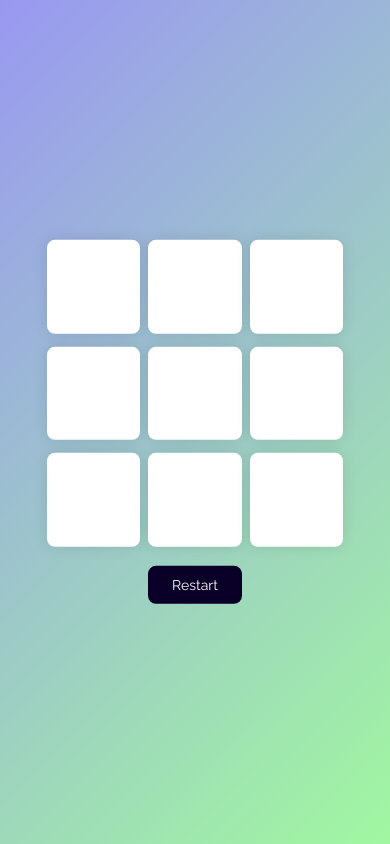
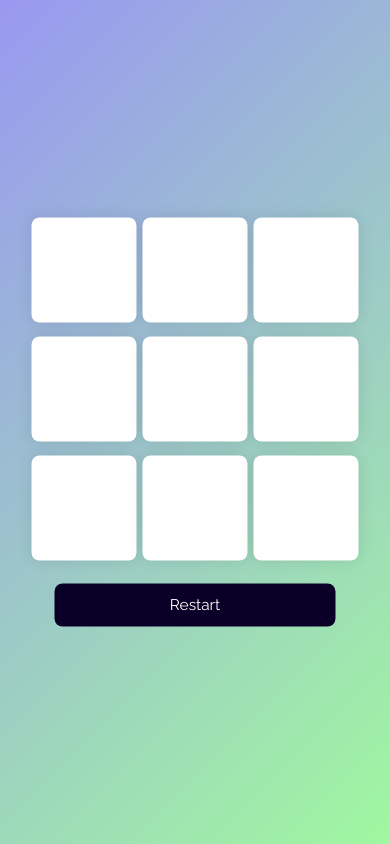
Before and after one commit to Solataiwo-15/Tic-Tac-Toe-Game, a plain HTML site: page index.html in a window 390 px wide. Drawn offline with Linux system fonts and the light colour scheme.

Commit message:
third commit

```diff
--- a/style.css
+++ b/style.css
@@ -86,6 +86,18 @@ html {
 }
 
 @media screen and (max-width: 480px) {
+    * {
+        padding: 0;
+        margin: 0;
+        box-sizing: border-box;
+        font-family: 'Raleway', sans-serif;
+    }
+
+    body {
+        height: none;
+        background: linear-gradient(135deg, #9998f1, #a0f7a0 );
+    }
+
     html {
         font-size: 14px;  /* Adjust base font size for smaller screens */
     }
@@ -95,24 +107,26 @@ html {
     } */
 
     .container {
-        width: 80vmin;
-        height: 80vmin;
-        gap: 2vmin;
+        width: 90vmin;
+        height: 90vmin;
+        gap: 1.5vmin;
         display: flex;
         flex-wrap: wrap;
         justify-content: center;
     }
 
     .button-option {
-        width: 24vmin;
-        height: 24vmin;
+        width: 27vmin;
+        height: 27vmin;
         font-size: 10vmin;
     }
 
     #restart {
-        font-size: 1em;
+        margin-top: 1em;
+        font-size: 1.1em;
         padding: 0.8em;
-        width: 30%;
+        width: 80%;
+        text-align: center;
     }
 
     .popup {
```
